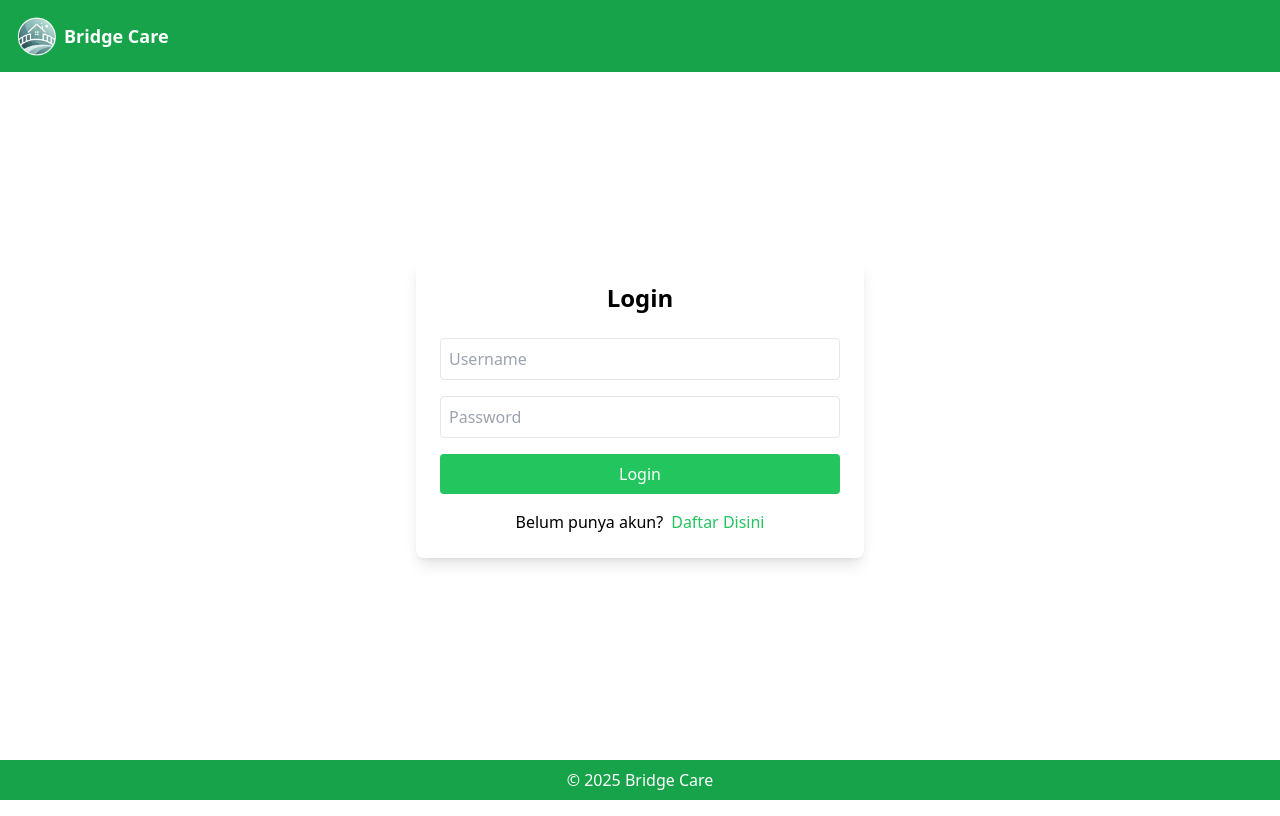
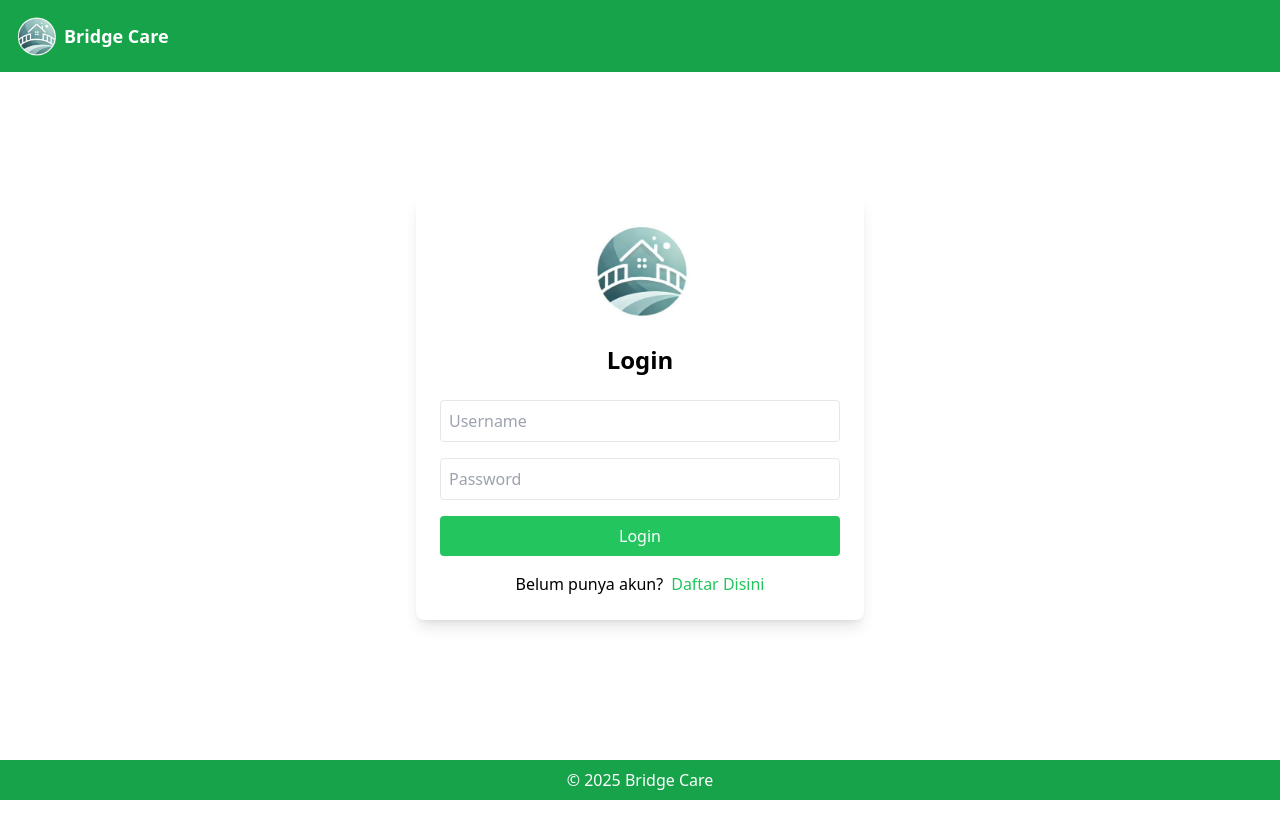
Before and after one commit to Yudann/bridge-care, a Next.js app: page / in a window 1280 px wide. Built offline with nearby package versions, Linux system fonts and the light colour scheme.

Commit message:
feat: add logo on auth page

```diff
--- a/src/app/page.tsx
+++ b/src/app/page.tsx
@@ -4,6 +4,7 @@ import { useRouter } from "next/navigation";
 import { useState } from "react";
 import Cookies from "js-cookie";
 import Link from "next/link";
+import Image from "next/image";
 
 export default function Home() {
   const [username, setUsername] = useState("");
@@ -35,7 +36,14 @@ export default function Home() {
 
   return (
     <div className="flex items-center justify-center h-[80vh]">
-      <div className="bg-white p-6 rounded-lg shadow-lg w-full max-w-md ">
+      <div className="bg-white p-6 rounded-lg shadow-lg w-full max-w-md flex flex-col justify-center items-center">
+        <Image
+          src="/logo.png"
+          alt="brigde-care logo"
+          width={100}
+          height={100}
+          className="mb-6"
+        />
         <h2 className="text-2xl font-bold mb-6 text-center">Login</h2>
         <input
           type="text"
--- a/src/app/register/page.tsx
+++ b/src/app/register/page.tsx
@@ -3,6 +3,7 @@
 import { useState } from "react";
 import { useRouter } from "next/navigation";
 import Link from "next/link";
+import Image from "next/image";
 
 export default function RegisterPage() {
   const router = useRouter();
@@ -35,7 +36,14 @@ export default function RegisterPage() {
 
   return (
     <div className="flex items-center justify-center h-[80vh]">
-      <div className="max-w-md mx-auto bg-white p-6 rounded-lg shadow">
+      <div className="max-w-md mx-auto bg-white p-6 rounded-lg shadow flex flex-col justify-center items-center">
+        <Image
+          src="/logo.png"
+          alt="brigde-care logo"
+          width={100}
+          height={100}
+          className="mb-6"
+        />
         <h2 className="text-xl font-semibold mb-4 text-center">Register</h2>
         <form onSubmit={signUpClick}>
           <input
```
